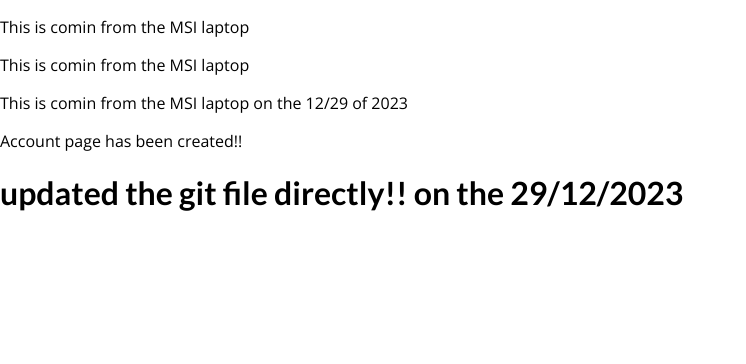
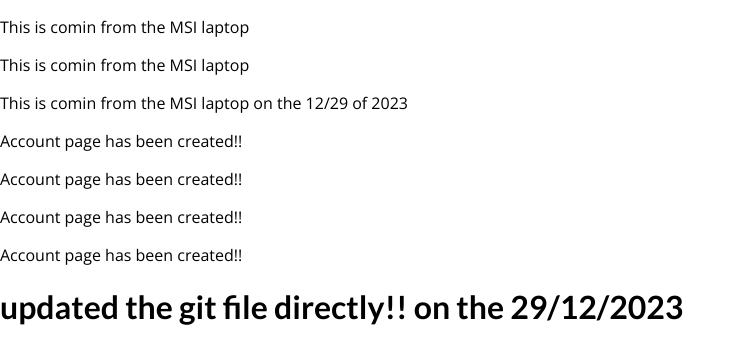
Before and after one commit to suraphel/testingkranken, a React (Create React App) app: page / in a window 1280 px wide. Shown: the top 364 px of the page, without its empty margins (0-746 px from the left). Built offline with nearby package versions, Linux system fonts and the light colour scheme.

Commit message:
Add more accounts

```diff
--- a/src/App.js
+++ b/src/App.js
@@ -15,7 +15,11 @@ function App() {
       <p> This is comin from the MSI laptop</p>
       <p> This is comin from the MSI laptop on the 12/29 of 2023</p>
       <Account />
+      <Account />
+      <Account />
+      <Account />
       <h1> updated the git file directly!! on the 29/12/2023 </h1>
+
       {/* <Switch>
         <Layout>
           <header className="App-header">
```
